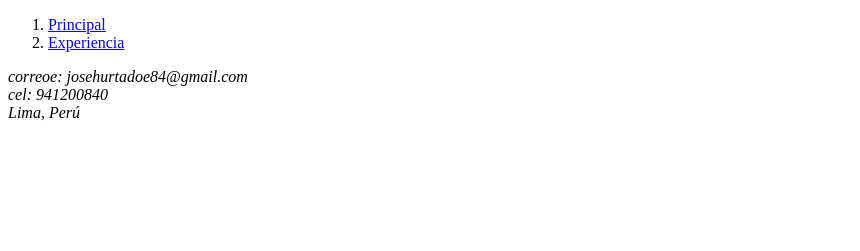
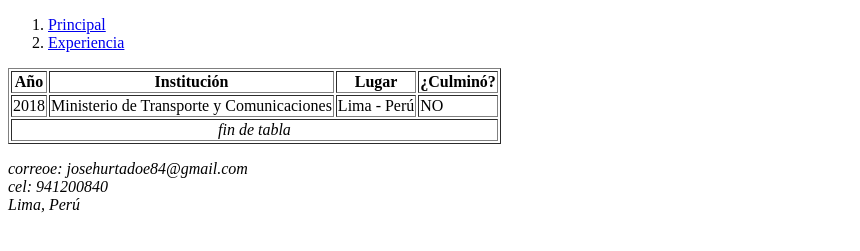
Before and after one commit to josehurtadoe/CursoHTML5, a plain HTML site: page html/educacion.html in a window 1280 px wide. Shown: the part 443-694 px from the top of the page, without its empty margins (0-860 px from the left). Drawn offline with Linux system fonts and the light colour scheme.

Commit message:
segundo commit - tablas

```diff
--- a/html/educacion.html
+++ b/html/educacion.html
@@ -25,7 +25,27 @@
       </ol>
     </nav>
     <section>
-
+      <table border="1">
+        <thead>
+          <tr>
+            <th>Año</th>
+            <th>Institución</th>
+            <th>Lugar</th>
+            <th>¿Culminó?</th>
+          </tr>
+        </thead>
+        <tbody>
+          <tr>
+            <td>2018</td>
+            <td>Ministerio de Transporte y Comunicaciones</td>
+            <td>Lima - Perú</td>
+            <td>NO</td>
+          </tr>
+        </tbody>
+        <tfoot>
+          <td colspan="4"><center><em>fin de tabla</em></center></td>
+        </tfoot>
+      </table>
     </section>
     <footer>
       <p><em>correoe: josehurtadoe84@gmail.com <br> cel: 941200840 <br> Lima, Perú</em></p>
```
